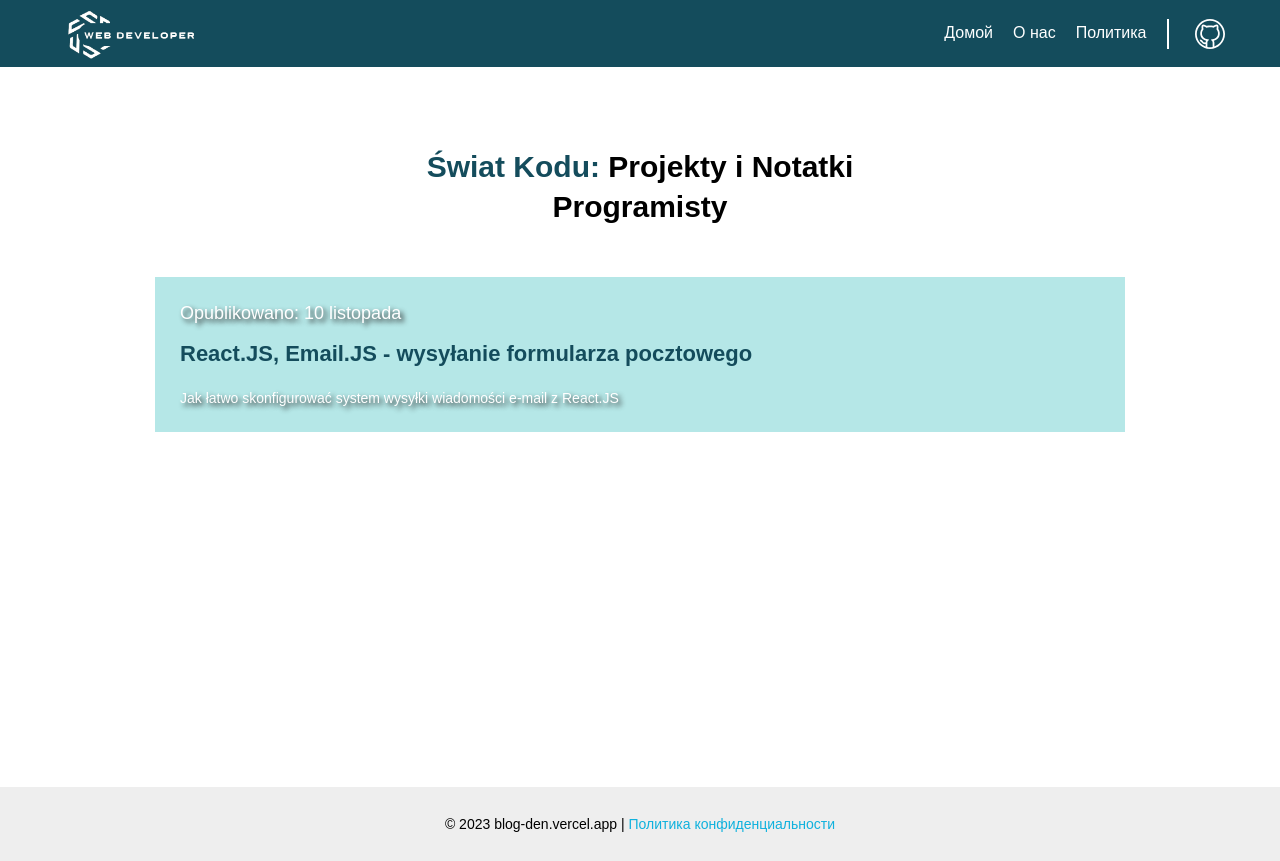
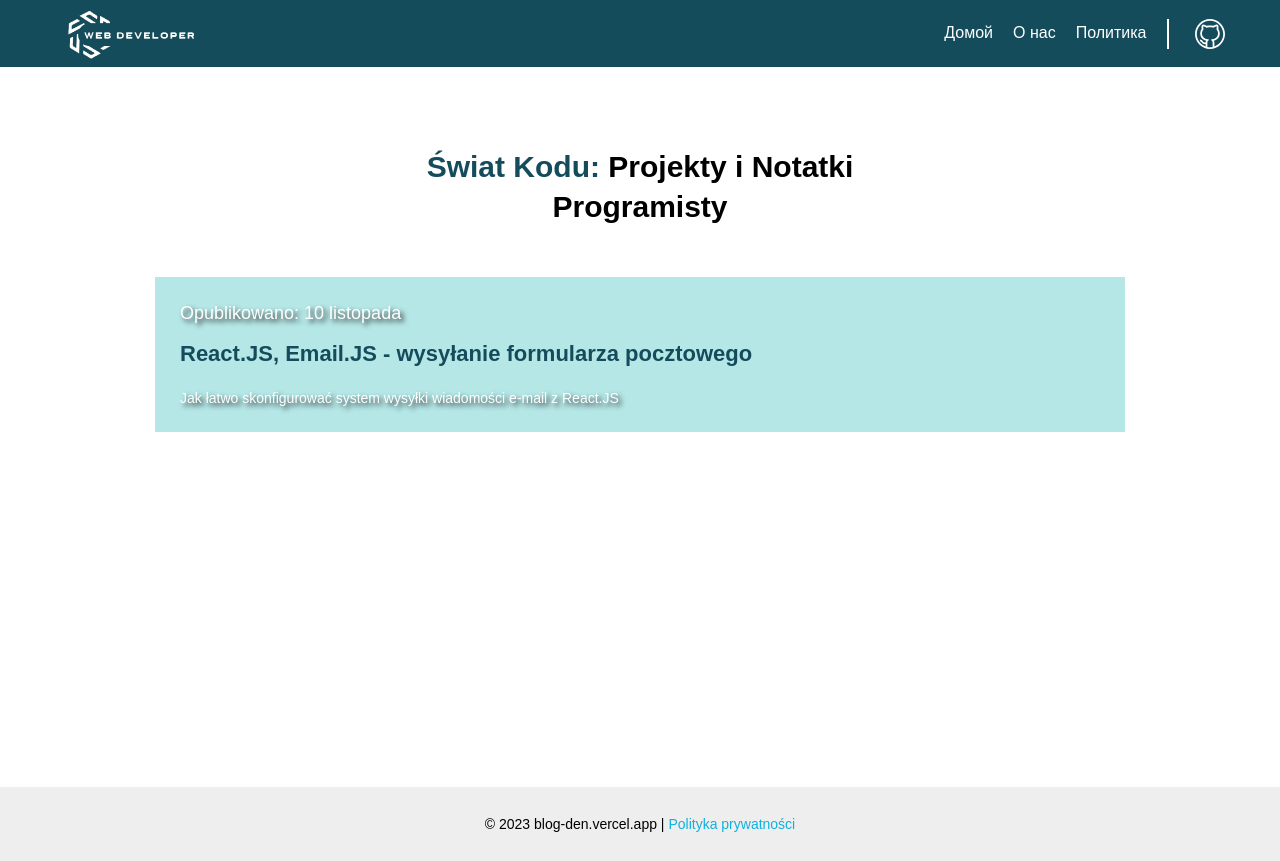
Before and after one commit to den4k-pr/blog, a React (Create React App) app: page / in a window 1280 px wide. Built offline with nearby package versions, Linux system fonts and the light colour scheme.

Commit message:
Update footer.jsx

```diff
--- a/src/components/layout/footer.jsx
+++ b/src/components/layout/footer.jsx
@@ -4,7 +4,7 @@ import { Link } from "react-router-dom"
 export const Footer = () => {
     return(
         <footer className="footer">
-            <span className="footer-text">© 2023 blog-den.vercel.app | <Link to="/privacy">Политика конфиденциальности</Link></span>
+            <span className="footer-text">© 2023 blog-den.vercel.app | <Link to="/privacy">Polityka prywatności</Link></span>
         </footer>
     )
 }
```
